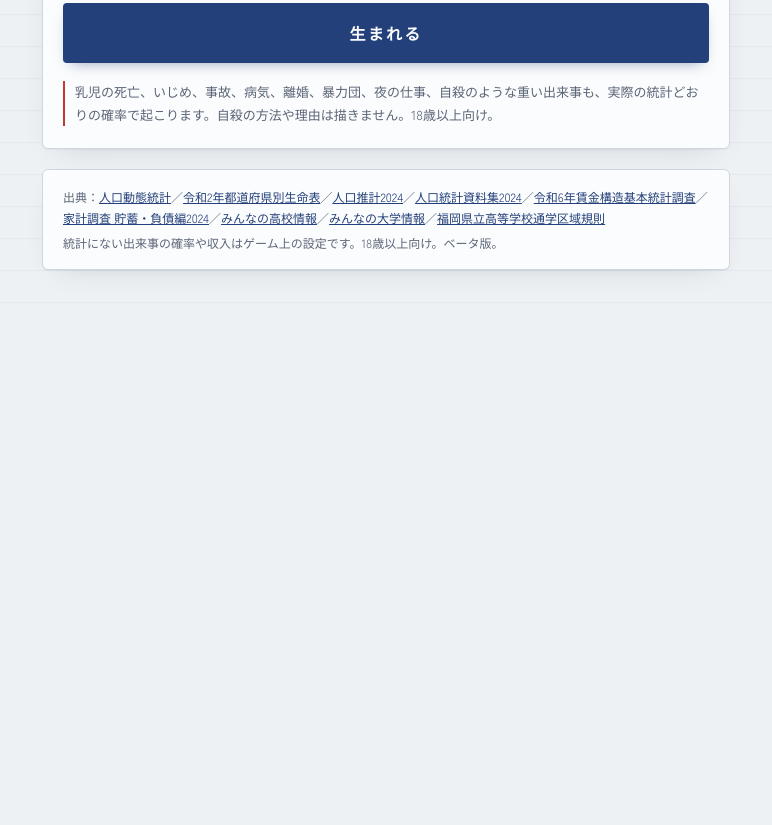
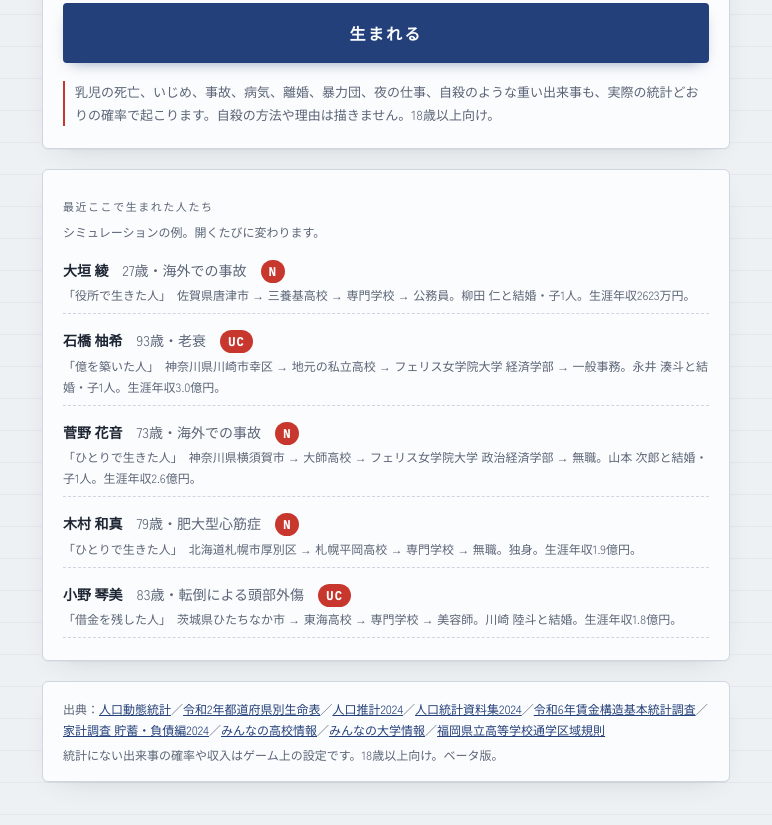
Before and after one commit to kikt6/1oku2380man, a plain HTML site: page index.html in a window 1280 px wide. Shown: the part 940-1765 px from the top of the page, without its empty margins (254-1026 px from the left). Before the commit the page ends 1274 px from the top, so only its background shows below. Drawn offline with Linux system fonts and the light colour scheme; a web font is replaced by a local one.

Commit message:
トップに「最近ここで生まれた人たち」（シミュレーション例5件）
Co-Authored-By: Claude Fable 5.1 <noreply@anthropic.com>
Claude-Session: https://claude.ai/code/session_013DaE9u2D7yw4hQqpy76xcZ

```diff
--- a/index.html
+++ b/index.html
@@ -1230,8 +1230,12 @@ function home(){
     <p class="warn">乳児の死亡、いじめ、事故、病気、離婚、暴力団、夜の仕事、自殺のような重い出来事も、実際の統計どおりの確率で起こります。自殺の方法や理由は描きません。18歳以上向け。</p>
   </section>
   ${mem.length?`<section class="sheet"><h3 style="font-size:18px">前世の記録</h3><div class="mem" style="margin-top:8px">${mem.map(m=>`<div><span>${esc(m.name)}（${esc(m.pref)}・${esc(m.job||"")}）</span><span class="num muted">${m.age}歳・${esc(m.cause)}</span></div>`).join("")}</div></section>`:""}
+  <section class="sheet" id="samples"><span class="label">最近ここで生まれた人たち</span><p class="muted" style="font-size:12px;margin-top:2px">シミュレーションの例。開くたびに変わります。</p><div class="mem" id="samplelist" style="margin-top:8px"></div></section>
   ${REVIEW_API?`<section class="sheet" id="reviews"></section>`:""}
   ${sourcesHTML()}`;
+  setTimeout(()=>{const el=$("#samplelist");if(!el)return;const rows=[];for(let i=0;i<5;i++){const o=shadowLife().L;const r=rarity(o);const path=[o.home+(o.town||""),o.hs?o.hs.name.replace(/\(.*$/,""):null,o.univ?o.univ.name+(o.fac?" "+o.fac:""):o.edu==="専門"?"専門学校":null,o.job||"無職"].filter(Boolean).join(" → ");
+    rows.push(`<div style="display:block"><p style="margin:0;font-size:14px"><b style="font-family:var(--display)">${esc(o.name)}</b>　<span class="muted">${o.age}歳・${esc(o.cause==="自殺"?"自死":(o.causeDetail||o.cause))}</span>　<span class="rare"><span class="rk">${r.rank}</span></span></p><p class="muted" style="margin:0;font-size:12px">「${esc(lifeTitle(o))}」　${esc(path)}。${o.partner?esc(o.partner)+"と結婚":"独身"}${o.kids.length?"・子"+o.kids.length+"人":""}。生涯年収${yen(o.lifetime)}。</p></div>`)}
+    el.innerHTML=rows.join("")},30);
   const t0=Date.now();clearInterval(S.cnt);
   const BI=31536000/686173,DI=31536000/1605378;
   S.cnt=setInterval(()=>{const s=(Date.now()-t0)/1000;const cb=$("#cb"),cd=$("#cd");if(!cb){clearInterval(S.cnt);return}
```
